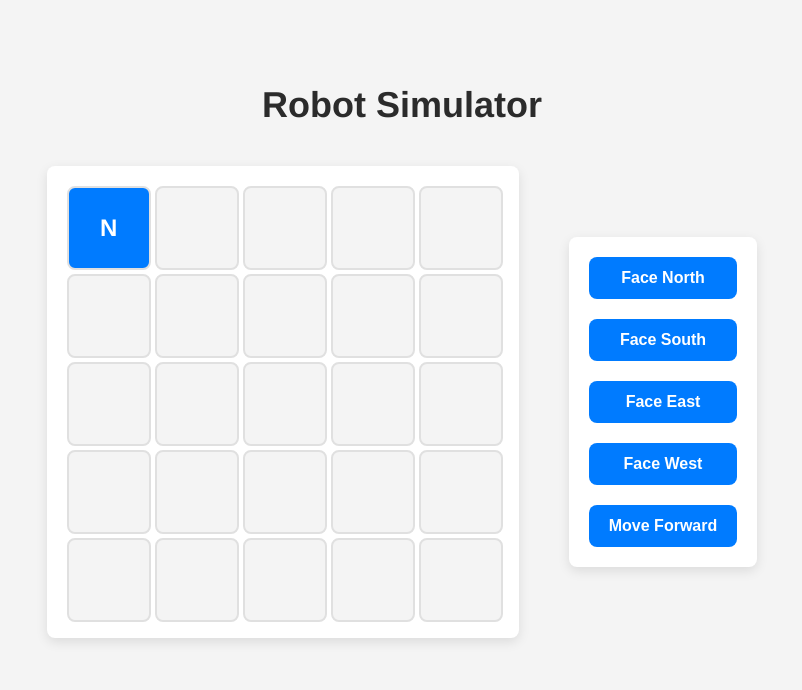
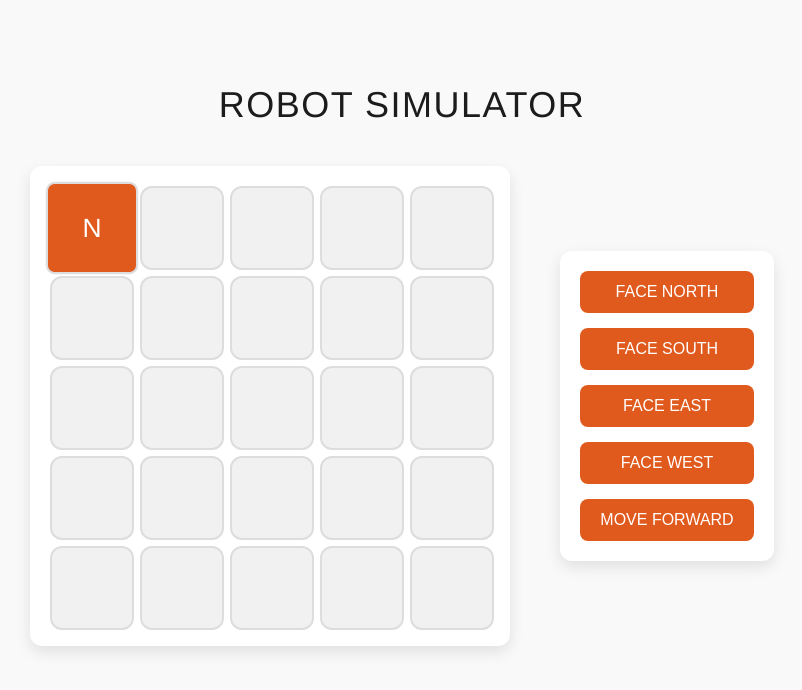
Before and after one commit to DJGankstar/Robot-Simulator, a React (Create React App) app in the folder robot-simulator/: page / in a window 1280 px wide. Shown: the top 690 px of the page, without its empty margins (238-1040 px from the left). Built offline with nearby package versions, Linux system fonts and the light colour scheme.

Commit message:
Added colouring to match bellroy

```diff
--- a/robot-simulator/src/components/Grid.js
+++ b/robot-simulator/src/components/Grid.js
@@ -1,14 +1,26 @@
 import React from 'react';
-import '../styles/Grid.css';
+import '../styles/Grid.css'; // Import the stylesheet for the Grid component
 
 function Grid({ position }) {
+  // Create an array of 25 elements to represent the 5x5 grid
   const cells = Array(25).fill(null).map((_, index) => {
+    // Calculate the x and y coordinates for the current cell
     const x = index % 5;
     const y = Math.floor(index / 5);
+
+    // Determine if the current cell is where the robot is located
     const isRobot = x === position.x && y === position.y;
-    return <div key={index} className={`cell ${isRobot ? 'robot' : ''}`}>{isRobot ? position.direction[0] : ''}</div>;
+
+    // Return a div for each cell, applying the 'robot' class if the robot is in this cell
+    // Display the first letter of the direction if the robot is in this cell
+    return (
+      <div key={index} className={`cell ${isRobot ? 'robot' : ''}`}>
+        {isRobot ? position.direction[0] : ''}
+      </div>
+    );
   });
 
+  // Render the grid with all the cells
   return <div className="grid-container">{cells}</div>;
 }
 
--- a/robot-simulator/src/components/Robot.js
+++ b/robot-simulator/src/components/Robot.js
@@ -1,14 +1,33 @@
 import React from 'react';
-import '../styles/Robot.css';
+import '../styles/Robot.css'; // Import the stylesheet for the Robot control component
 
 function Robot({ moveRobot, rotateRobot }) {
   return (
     <div className="control-panel">
-      <button className="control-button" onClick={() => rotateRobot('NORTH')}>Face North</button>
-      <button className="control-button" onClick={() => rotateRobot('SOUTH')}>Face South</button>
-      <button className="control-button" onClick={() => rotateRobot('EAST')}>Face East</button>
-      <button className="control-button" onClick={() => rotateRobot('WEST')}>Face West</button>
-      <button className="control-button" onClick={moveRobot}>Move Forward</button>
+      {/* Button to rotate the robot to face North */}
+      <button className="control-button" onClick={() => rotateRobot('NORTH')}>
+        Face North
+      </button>
+
+      {/* Button to rotate the robot to face South */}
+      <button className="control-button" onClick={() => rotateRobot('SOUTH')}>
+        Face South
+      </button>
+
+      {/* Button to rotate the robot to face East */}
+      <button className="control-button" onClick={() => rotateRobot('EAST')}>
+        Face East
+      </button>
+
+      {/* Button to rotate the robot to face West */}
+      <button className="control-button" onClick={() => rotateRobot('WEST')}>
+        Face West
+      </button>
+
+      {/* Button to move the robot forward in the direction it is currently facing */}
+      <button className="control-button" onClick={moveRobot}>
+        Move Forward
+      </button>
     </div>
   );
 }
--- a/robot-simulator/src/styles/App.css
+++ b/robot-simulator/src/styles/App.css
@@ -4,17 +4,19 @@
   align-items: center;
   padding: 60px 20px;
   font-family: 'Helvetica Neue', Arial, sans-serif;
-  color: #333;
-  background-color: #f4f4f4;
+  color: #2b2b2b;
+  background-color: #f9f9f9;
   min-height: 100vh;
 }
 
 .title {
   font-size: 36px;
   margin-bottom: 40px;
-  color: #2b2b2b;
-  font-weight: 700;
+  color: #1c1c1c;
+  font-weight: 500;
   text-align: center;
+  text-transform: uppercase;
+  letter-spacing: 1.5px;
 }
 
 .content-container {
--- a/robot-simulator/src/styles/Grid.css
+++ b/robot-simulator/src/styles/Grid.css
@@ -2,11 +2,11 @@
     display: grid;
     grid-template-columns: repeat(5, 80px);
     grid-template-rows: repeat(5, 80px);
-    gap: 8px;
+    gap: 10px;
     background-color: #ffffff;
     padding: 20px;
-    border-radius: 8px;
-    box-shadow: 0 4px 12px rgba(0, 0, 0, 0.1);
+    border-radius: 12px;
+    box-shadow: 0 6px 15px rgba(0, 0, 0, 0.1);
   }
 
   .cell {
@@ -15,15 +15,24 @@
     display: flex;
     align-items: center;
     justify-content: center;
-    background-color: #f4f4f4;
-    color: #333;
-    border-radius: 8px;
+    background-color: #f1f1f1;
+    color: #2b2b2b;
+    border-radius: 12px;
     font-size: 24px;
-    font-weight: 600;
-    border: 2px solid #e0e0e0;
+    font-weight: 400;
+    border: 2px solid #ddd;
+    transition: background-color 0.3s ease;
   }
 
   .cell.robot {
-    background-color: #007bff;
-    color: #fff;
+    background-color: #e15a1d; /* Updated color */
+    color: #ffffff;
+    border-radius: 8px; /* Same as cells, no rounding */
+    transform: scale(1.1);
+    transition: transform 0.3s ease, background-color 0.3s ease;
   }
+
+  .cell.robot:hover {
+    background-color: #b04919; /* Darker shade for hover effect */
+    transform: scale(1.15);
+  }
--- a/robot-simulator/src/styles/Robot.css
+++ b/robot-simulator/src/styles/Robot.css
@@ -1,25 +1,27 @@
 .control-panel {
     display: flex;
     flex-direction: column;
-    gap: 20px;
+    gap: 15px;
     background-color: #ffffff;
     padding: 20px;
-    border-radius: 8px;
-    box-shadow: 0 4px 12px rgba(0, 0, 0, 0.1);
+    border-radius: 12px;
+    box-shadow: 0 6px 15px rgba(0, 0, 0, 0.1);
   }
 
   .control-button {
     padding: 12px 20px;
-    background-color: #007bff;
+    background-color: #e15a1d; /* Updated color */
     color: #ffffff;
     border: none;
     border-radius: 8px;
     cursor: pointer;
     font-size: 16px;
-    font-weight: 600;
-    transition: background-color 0.3s ease;
+    font-weight: 500;
+    text-transform: uppercase;
+    transition: background-color 0.3s ease, transform 0.2s ease;
   }
 
   .control-button:hover {
-    background-color: #0056b3;
+    background-color: #b04919; /* Darker shade of #e15a1d for hover state */
+    transform: translateY(-2px);
   }
```
Also changed, not shown: robot-simulator/src/components/App.js (+17 -3 lines).
